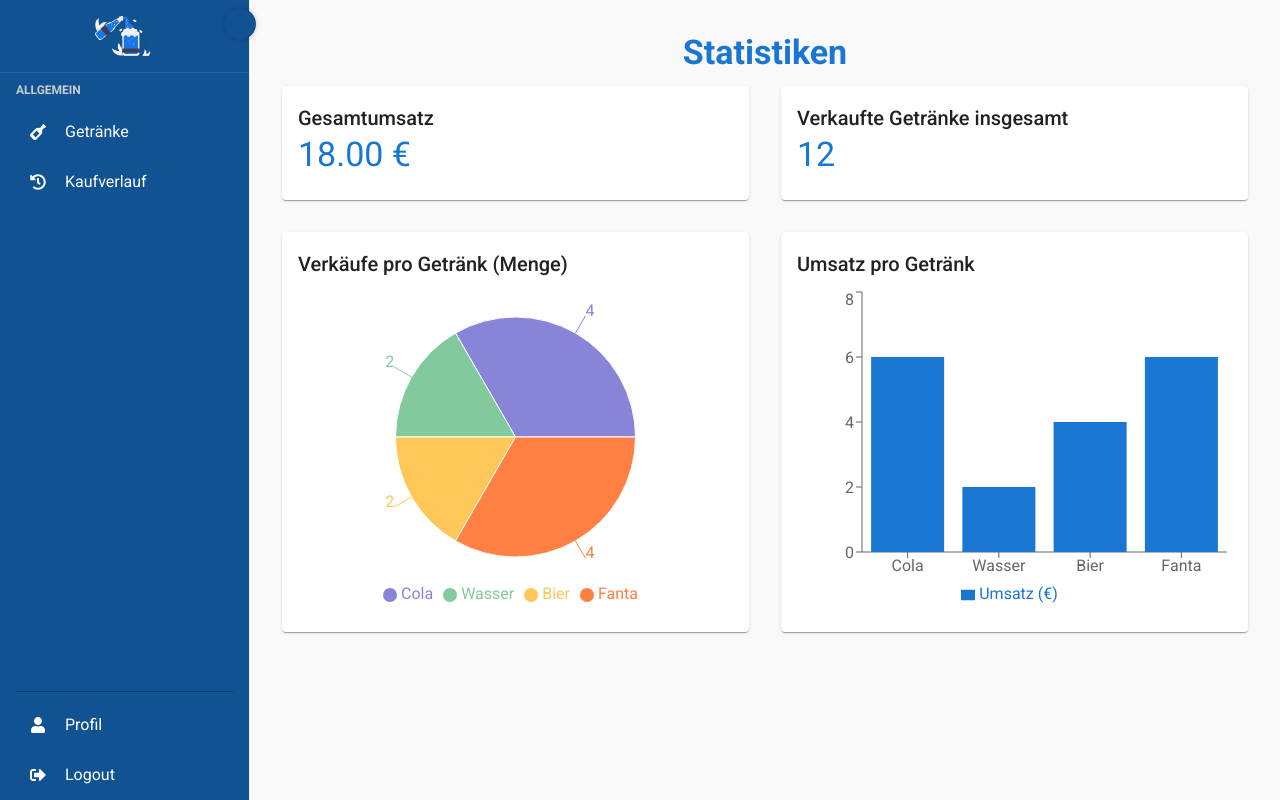
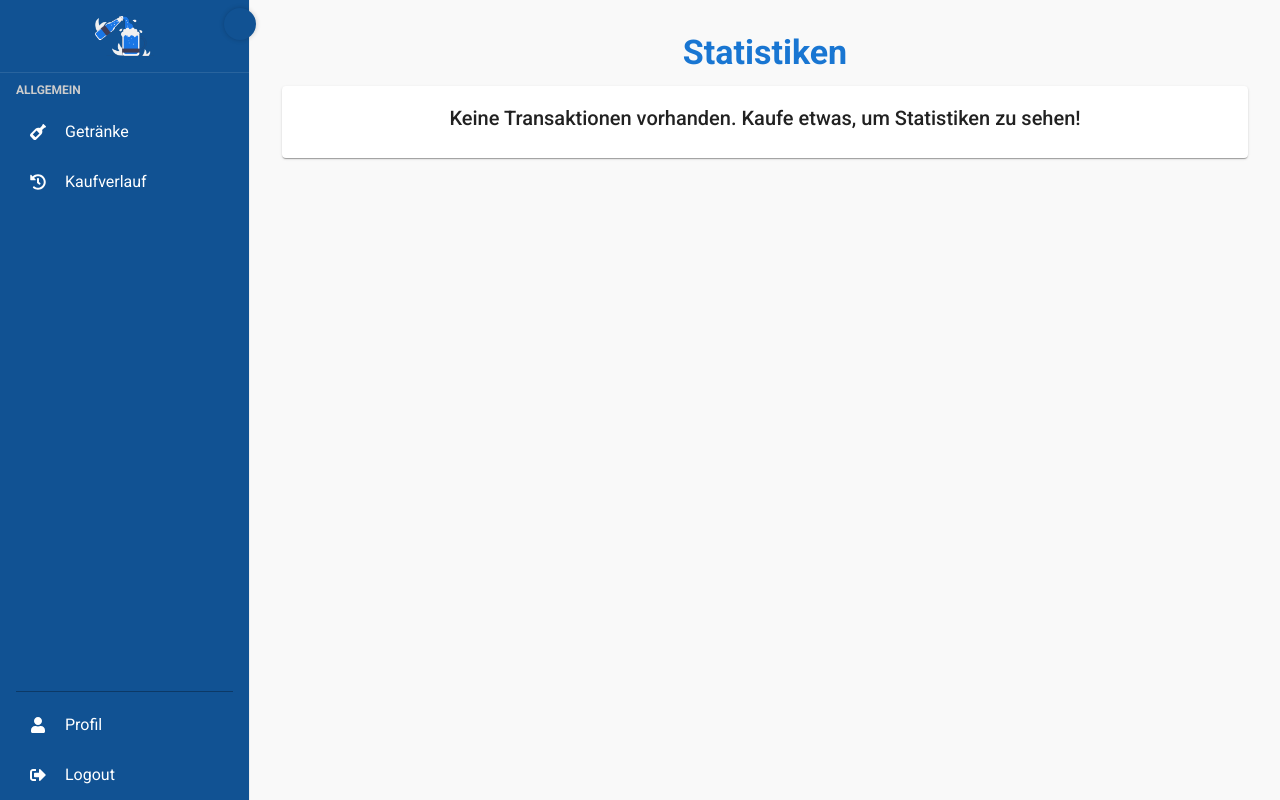
Before and after one commit to shiraayuki/BCN-2025SS-TeamBlau-GetraenkeIO, a React (Vite) app in the folder sys-src/GetraenkeIO-frontend/: page /statistics in a window 1280 px wide. Built offline with nearby package versions, Linux system fonts and the light colour scheme; some icons are missing.

Commit message:
History und Statistics Backendanbindung

```diff
--- a/sys-src/GetraenkeIO-frontend/src/views/History.tsx
+++ b/sys-src/GetraenkeIO-frontend/src/views/History.tsx
@@ -1,3 +1,4 @@
+import React, { useEffect, useState } from 'react';
 import CustomSidebar from '../components/HomeSidebar';
 import {
   Box,
@@ -10,81 +11,25 @@ import {
   Card,
   CardContent,
   useMediaQuery,
-  useTheme
+  useTheme,
+  CircularProgress,
+  Alert,
 } from '@mui/material';
-import {
-  FaCalendarAlt,
-  FaEuroSign,
-  FaWineBottle,
-  FaHashtag,
-} from 'react-icons/fa';
+import { FaCalendarAlt, FaEuroSign, FaWineBottle, FaHashtag } from 'react-icons/fa';
+import { useSelector } from 'react-redux';
+import type { RootState } from '../store/store';
+import { publicAxios } from '../api/axiosInstance';
 
-const dummyHistory = [
-  {
-    id: 1,
-    productName: 'Cola',
-    purchaseDate: '2025-05-24T14:30:00Z',
-    price: 1.5,
-    quantity: 2,
-  },
-  {
-    id: 2,
-    productName: 'Bier',
-    purchaseDate: '2025-05-23T19:15:00Z',
-    price: 2.0,
-    quantity: 1,
-  },
-  {
-    id: 3,
-    productName: 'Wasser',
-    purchaseDate: '2025-05-22T11:45:00Z',
-    price: 1.0,
-    quantity: 3,
-  },
-  {
-    id: 3,
-    productName: 'Fanta',
-    purchaseDate: '2025-05-22T11:45:00Z',
-    price: 1.50,
-    quantity: 3,
-  },
-  {
-    id: 3,
-    productName: 'Wasser',
-    purchaseDate: '2025-05-22T11:45:00Z',
-    price: 1.0,
-    quantity: 3,
-  },
-  {
-    id: 3,
-    productName: 'Wasser',
-    purchaseDate: '2025-05-22T11:45:00Z',
-    price: 1.0,
-    quantity: 3,
-  },
-  {
-    id: 3,
-    productName: 'Wasser',
-    purchaseDate: '2025-05-22T11:45:00Z',
-    price: 1.0,
-    quantity: 3,
-  },
-  {
-    id: 3,
-    productName: 'Wasser',
-    purchaseDate: '2025-05-22T11:45:00Z',
-    price: 1.0,
-    quantity: 3,
-  },
-  {
-    id: 3,
-    productName: 'Wasser',
-    purchaseDate: '2025-05-22T11:45:00Z',
-    price: 1.0,
-    quantity: 3,
-  },
-];
-
+interface Transaction {
+  transaction_id: string;
+  name: string;
+  imageUrl: string;
+  cost: string;
+  user_id: string;
+  count_before: number;
+  amount: number;
+  date: string;
+}
 
 const formatDate = (isoString: string) => {
   const date = new Date(isoString);
@@ -95,13 +40,61 @@ const formatDate = (isoString: string) => {
   );
 };
 
-const History = () => {
+const History: React.FC = () => {
   const theme = useTheme();
   const isSmallScreen = useMediaQuery(theme.breakpoints.down('sm'));
 
-  const sortedHistory = [...dummyHistory].sort((a, b) => {
-    return new Date(b.purchaseDate).getTime() - new Date(a.purchaseDate).getTime();
-  });
+  const userData = useSelector((state: RootState) => state.user.userData);
+
+  const [transactions, setTransactions] = useState<Transaction[]>([]);
+  const [loading, setLoading] = useState(true);
+  const [error, setError] = useState<string | null>(null);
+
+  useEffect(() => {
+    const fetchTransactions = async () => {
+      if (!userData?.credentials) {
+        setLoading(false);
+        return;
+      }
+
+      try {
+        const auth = {
+          username: userData.credentials.username,
+          password: userData.credentials.password,
+        };
+
+        const res = await publicAxios.get<Transaction[]>('/transactions/me', { auth });
+
+        // Nach Datum absteigend sortieren
+        const sorted = res.data.sort((a, b) => new Date(b.date).getTime() - new Date(a.date).getTime());
+
+        setTransactions(sorted);
+      } catch (err) {
+        console.error('Fehler beim Laden der Transaktionen:', err);
+        setError('Kaufhistorie konnte nicht geladen werden.');
+      } finally {
+        setLoading(false);
+      }
+    };
+
+    fetchTransactions();
+  }, [userData]);
+
+  if (loading) {
+    return (
+      <Box sx={{ display: 'flex', justifyContent: 'center', my: 4 }}>
+        <CircularProgress />
+      </Box>
+    );
+  }
+
+  if (error) {
+    return (
+      <Box sx={{ my: 4 }}>
+        <Alert severity="error">{error}</Alert>
+      </Box>
+    );
+  }
 
   return (
     <Box sx={{ display: 'flex', height: '100vh', width: '100vw' }}>
@@ -115,7 +108,6 @@ const History = () => {
           overflowY: 'auto',
         }}
       >
-
         <Typography variant="h4" gutterBottom sx={{ fontWeight: 'bold', color: '#1976d2', textAlign: 'center' }}>
           Kaufhistorie
         </Typography>
@@ -131,13 +123,15 @@ const History = () => {
             width: '100%',
           }}
         >
-          <CardContent sx={{
-            backgroundColor: 'rgba(255,255,255,0.95)',
-            borderRadius: 2,
-            padding: 0,
-            overflow: 'auto',
-            flexGrow: 1,
-          }}>
+          <CardContent
+            sx={{
+              backgroundColor: 'rgba(255,255,255,0.95)',
+              borderRadius: 2,
+              padding: 0,
+              overflow: 'auto',
+              flexGrow: 1,
+            }}
+          >
             <Table>
               <TableHead>
                 <TableRow
@@ -153,7 +147,7 @@ const History = () => {
                       top: 0,
                       zIndex: 1,
                       backgroundColor: '#1976d2',
-                    }
+                    },
                   }}
                 >
                   <TableCell>
@@ -179,21 +173,21 @@ const History = () => {
                 </TableRow>
               </TableHead>
               <TableBody>
-                {sortedHistory.map((item, index) => (
-                  <TableRow key={`${item.id}-${item.purchaseDate}-${index}`} hover>
-                    <TableCell>{item.quantity}</TableCell>
-                    <TableCell>{item.productName}</TableCell>
-                    <TableCell>{formatDate(item.purchaseDate)}</TableCell>
-                    <TableCell align="right">{item.price.toFixed(2)}</TableCell>
-                  </TableRow>
-                ))}
-                {sortedHistory.length === 0 && (
+                {transactions.length === 0 && (
                   <TableRow>
                     <TableCell colSpan={4} align="center">
                       Keine Bestellungen vorhanden.
                     </TableCell>
                   </TableRow>
                 )}
+                {transactions.map((item) => (
+                  <TableRow key={item.transaction_id} hover>
+                    <TableCell>{item.amount}</TableCell>
+                    <TableCell>{item.name}</TableCell>
+                    <TableCell>{formatDate(item.date)}</TableCell>
+                    <TableCell align="right">{parseFloat(item.cost).toFixed(2)}</TableCell>
+                  </TableRow>
+                ))}
               </TableBody>
             </Table>
           </CardContent>
--- a/sys-src/GetraenkeIO-frontend/src/views/Statistics.tsx
+++ b/sys-src/GetraenkeIO-frontend/src/views/Statistics.tsx
@@ -1,9 +1,12 @@
+import React, { useEffect, useState } from 'react';
 import CustomSidebar from '../components/HomeSidebar';
 import {
   Box,
   Card,
   CardContent,
   Typography,
+  CircularProgress,
+  Alert,
 } from '@mui/material';
 import {
   PieChart,
@@ -17,31 +20,87 @@ import {
   YAxis,
   ResponsiveContainer,
 } from 'recharts';
+import { useSelector } from 'react-redux';
+import type { RootState } from '../store/store';
+import { publicAxios } from '../api/axiosInstance';
 
-// Dummy-Daten
-const dummyHistory = [
-  { id: 1, productName: 'Cola', quantity: 3, price: 4.5, purchaseDate: '2025-05-28T10:15:00' },
-  { id: 2, productName: 'Wasser', quantity: 2, price: 2.0, purchaseDate: '2025-05-28T11:00:00' },
-  { id: 3, productName: 'Cola', quantity: 1, price: 1.5, purchaseDate: '2025-05-28T12:30:00' },
-  { id: 3, productName: 'Bier', quantity: 2, price: 4.0, purchaseDate: '2025-05-28T12:30:00' },
-  { id: 4, productName: 'Fanta', quantity: 4, price: 6.0, purchaseDate: '2025-05-28T13:00:00' },
-];
+interface Transaction {
+  transaction_id: string;
+  name: string;
+  imageUrl: string;
+  cost: string;
+  user_id: string;
+  count_before: number;
+  amount: number;
+  date: string;
+}
 
-const calculateTotalRevenue = (history: typeof dummyHistory) =>
-  history.reduce((sum, item) => sum + item.price, 0);
+interface ProductStats {
+  name: string;
+  quantity: number;
+  revenue: number;
+}
 
-const calculateTotalQuantity = (history: typeof dummyHistory) =>
-  history.reduce((sum, item) => sum + item.quantity, 0);
+// Dynamische Farberstellung für Kreisdiagramm
+const generateColors = (count: number): string[] => {
+  const colors: string[] = [];
+  for (let i = 0; i < count; i++) {
+    const hue = (i * 360) / count;
+    const saturation = 70 + (i % 3) * 10;
+    const lightness = 50 + (i % 2) * 15;
+    colors.push(`hsl(${hue}, ${saturation}%, ${lightness}%)`);
+  }
+  return colors;
+};
 
-const aggregateByProduct = (history: typeof dummyHistory) => {
+const Statistics: React.FC = () => {
+  const userData = useSelector((state: RootState) => state.user.userData);
+
+  const [transactions, setTransactions] = useState<Transaction[]>([]);
+  const [loading, setLoading] = useState(true);
+  const [error, setError] = useState<string | null>(null);
+
+  useEffect(() => {
+    const fetchTransactions = async () => {
+      if (!userData?.credentials) {
+        setLoading(false);
+        return;
+      }
+
+      try {
+        const auth = {
+          username: userData.credentials.username,
+          password: userData.credentials.password,
+        };
+
+        const res = await publicAxios.get<Transaction[]>('/transactions/me', { auth });
+        setTransactions(res.data);
+      } catch (err) {
+        console.error('Fehler beim Laden der Transaktionen:', err);
+        setError('Statistiken konnten nicht geladen werden.');
+      } finally {
+        setLoading(false);
+      }
+    };
+
+    fetchTransactions();
+  }, [userData]);
+
+  const calculateTotalRevenue = (history: Transaction[]) =>
+    history.reduce((sum, item) => sum + parseFloat(item.cost), 0);
+
+  const calculateTotalQuantity = (history: Transaction[]) =>
+    history.reduce((sum, item) => sum + item.amount, 0);
+
+  const aggregateByProduct = (history: Transaction[]): ProductStats[] => {
     const map = new Map<string, { quantity: number; revenue: number }>();
     history.forEach(item => {
-    if (!map.has(item.productName)) {
-      map.set(item.productName, { quantity: 0, revenue: 0 });
+      if (!map.has(item.name)) {
+        map.set(item.name, { quantity: 0, revenue: 0 });
       }
-    const product = map.get(item.productName)!;
-    product.quantity += item.quantity;
-    product.revenue += item.price;
+      const product = map.get(item.name)!;
+      product.quantity += item.amount;
+      product.revenue += parseFloat(item.cost);
     });
     return Array.from(map.entries()).map(([name, data]) => ({
       name,
@@ -49,13 +108,26 @@ const aggregateByProduct = (history: typeof dummyHistory) => {
     }));
   };
 
-const COLORS = ['#8884d8', '#82ca9d', '#ffc658', '#ff8042', '#8dd1e1'];
+  if (loading) {
+    return (
+      <Box sx={{ display: 'flex', justifyContent: 'center', my: 4 }}>
+        <CircularProgress />
+      </Box>
+    );
+  }
 
-const Statistics = () => {
+  if (error) {
+    return (
+      <Box sx={{ my: 4 }}>
+        <Alert severity="error">{error}</Alert>
+      </Box>
+    );
+  }
 
-  const totalRevenue = calculateTotalRevenue(dummyHistory);
-  const totalQuantity = calculateTotalQuantity(dummyHistory);
-  const productStats = aggregateByProduct(dummyHistory);
+  const totalRevenue = calculateTotalRevenue(transactions);
+  const totalQuantity = calculateTotalQuantity(transactions);
+  const productStats = aggregateByProduct(transactions);
+  const colors = generateColors(productStats.length);
 
   return (
     <Box sx={{ display: 'flex', height: '100vh', width: '100vw' }}>
@@ -72,7 +144,15 @@ const Statistics = () => {
           Statistiken
         </Typography>
 
-
+        {transactions.length === 0 ? (
+          <Card>
+            <CardContent>
+              <Typography variant="h6" align="center">
+                Keine Transaktionen vorhanden. Kaufe etwas, um Statistiken zu sehen!
+              </Typography>
+            </CardContent>
+          </Card>
+        ) : (
           <Box
             display="grid"
             gridTemplateColumns={{ xs: '1fr', md: '1fr 1fr' }}
@@ -108,7 +188,7 @@ const Statistics = () => {
                       label
                     >
                       {productStats.map((_, index) => (
-                      <Cell key={`cell-${index}`} fill={COLORS[index % COLORS.length]} />
+                        <Cell key={`cell-${index}`} fill={colors[index % colors.length]} />
                       ))}
                     </Pie>
                     <Tooltip />
@@ -135,6 +215,7 @@ const Statistics = () => {
               </CardContent>
             </Card>
           </Box>
+        )}
       </Box>
     </Box>
   );
```
Lines whose indentation alone changed are shown as unchanged.
